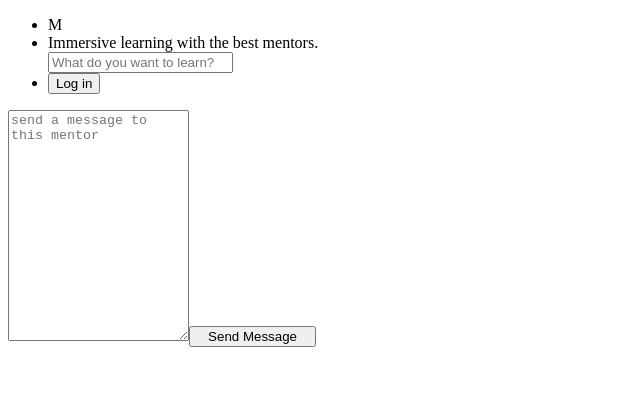
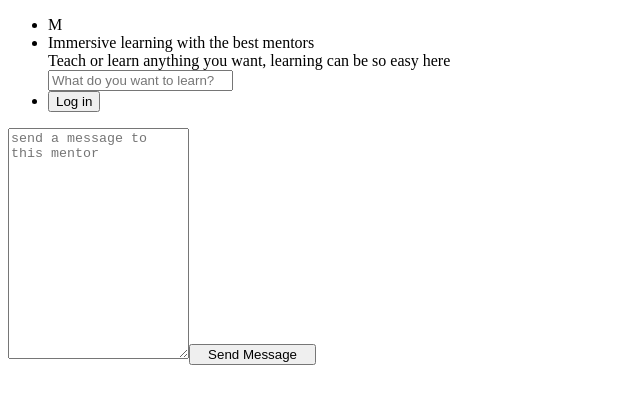
Before and after one commit to setezazian/MonetMyrtleMentor, a React app: page /offerings/contact in a window 1280 px wide. Shown: the top 404 px of the page, without its empty margins (0-640 px from the left). Built offline with nearby package versions, Linux system fonts and the light colour scheme; the HTML template or start-up script is replaced by a standard one.

Commit message:
add offering sub title

```diff
--- a/client/src/components/Navbar.jsx
+++ b/client/src/components/Navbar.jsx
@@ -77,7 +77,9 @@ export default function Navbar(props) {
         </li>
         <li className={`${pageIdx === 0 ? 'searchBar-container' : 'searchBar-container2'}`}>
           {pageIdx === 0 ? null
-            : <div className="offering-title">Immersive learning with the best mentors.</div>}
+            : <div className="offering-title">Immersive learning with the best mentors
+                <div className="offering-sub">Teach or learn anything you want, learning can be so easy here</div>
+              </div>}
           <div className={`${pageIdx === 0 ? 'searchBar' : 'searchBar2'}`}>
             <input
               type="text"
```
Also changed, not shown: 1 other file (tests, documents, lock files or other folders).
